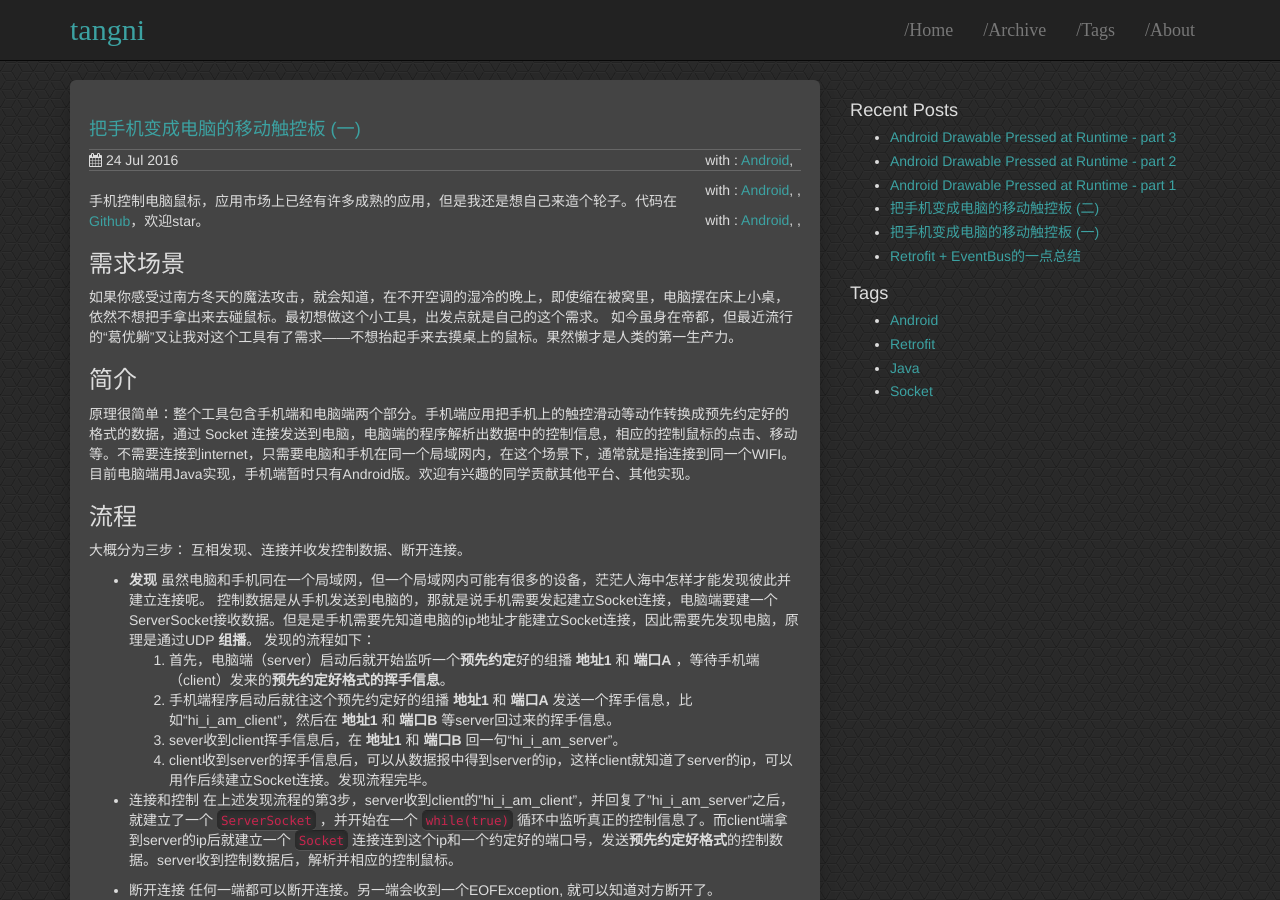
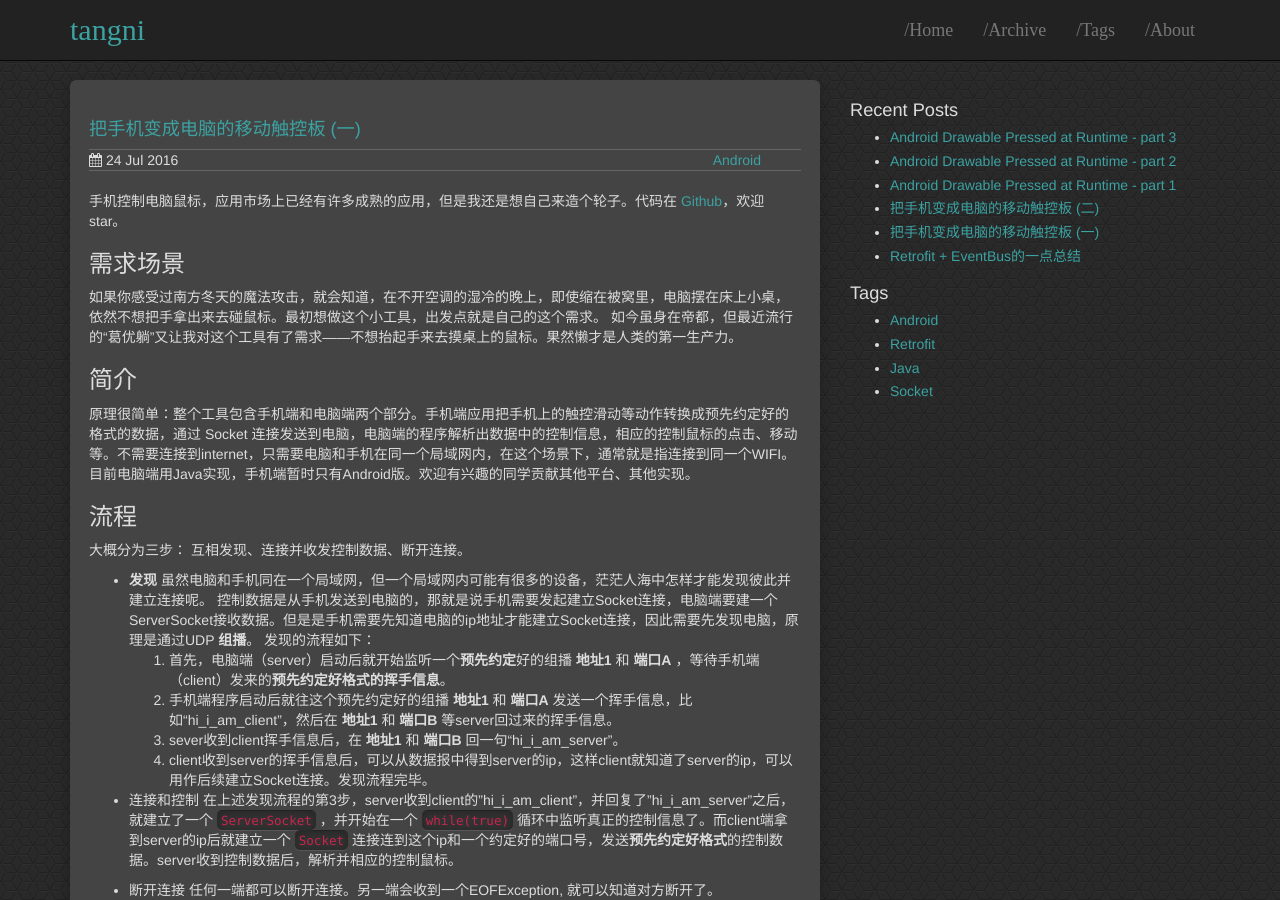
Before and after one commit to t-gao/t-gao.github.io, a Jekyll site: the page built from _posts/2016-07-24-turn-phones-into-mouses.md, in a window 1280 px wide and 900 px high. Built offline with Jekyll 4.4.1, drawn with Linux system fonts in a browser that asks for light colours; comment, search, counter and statistics services are not loaded.

Commit message:
try to support tags 2.1

```diff
--- a/_layouts/post.html
+++ b/_layouts/post.html
@@ -14,15 +14,12 @@
                   <time>{{ page.date | date_to_string }}</time>
                 </div>
                 <ul>
-                  {% capture tags_content %} with <span class="icon-price-tag{% if post.tags.size > 1 %}s{% endif %}"></span>: {% endcapture %}
                   {% for post_tag in page.tags %}
                     {% assign tag = site.my_tags | where: "slug", post_tag %}
                     {% if tag %}
                       {% assign tag = tag[0] %}
-                      {% capture tags_content_temp %}{{ tags_content }}<a href="{{ tag.url }}">{{ tag.name }}</a>{% if forloop.last == false %}, {% endif %}{% endcapture %}
-                      {% assign tags_content = tags_content_temp %}
+                      <li><a href="{{ tag.url }}">{{ tag.name }}</a></li>
                     {% endif %}
-                    <p>{{ tags_content }}</p>
                   {% endfor %}
                 </ul>
               </div>
```
Also changed, not shown: _my_tags/Retrofit.md (added, +5 -0 lines).
